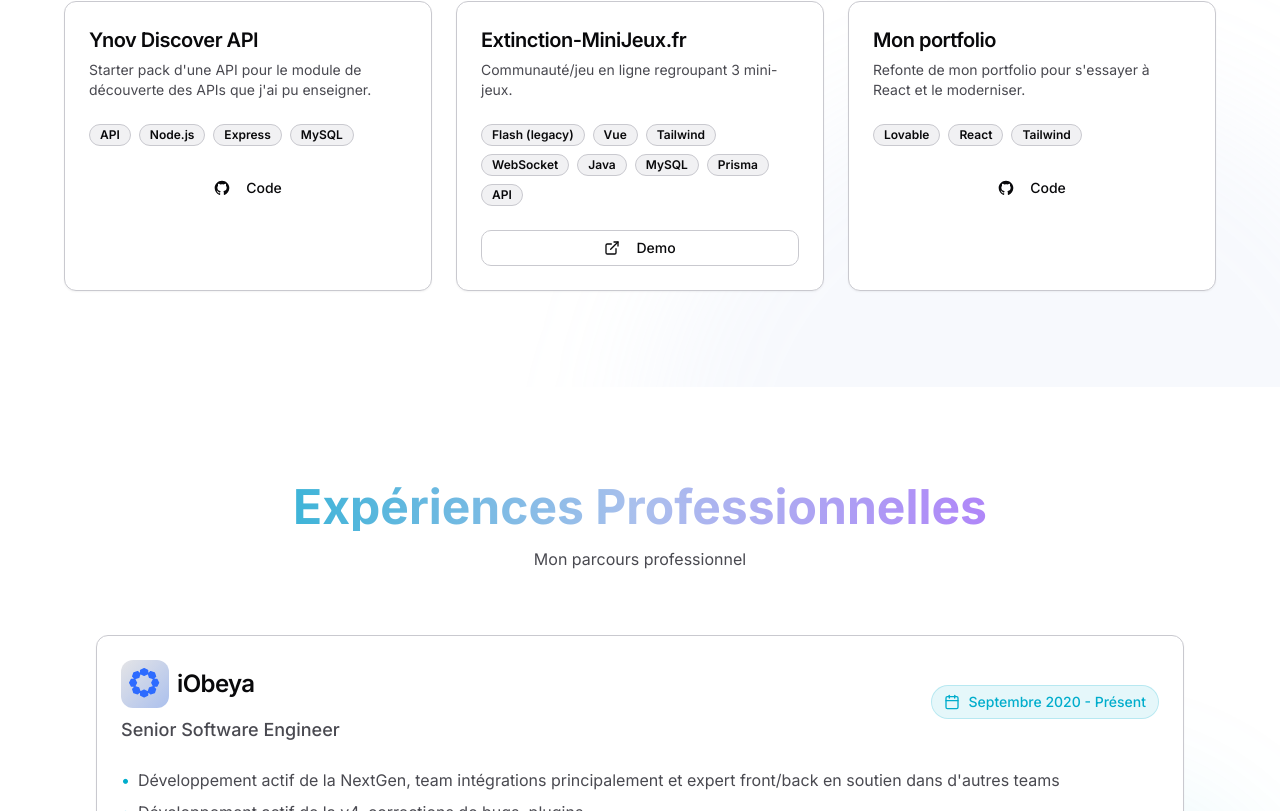
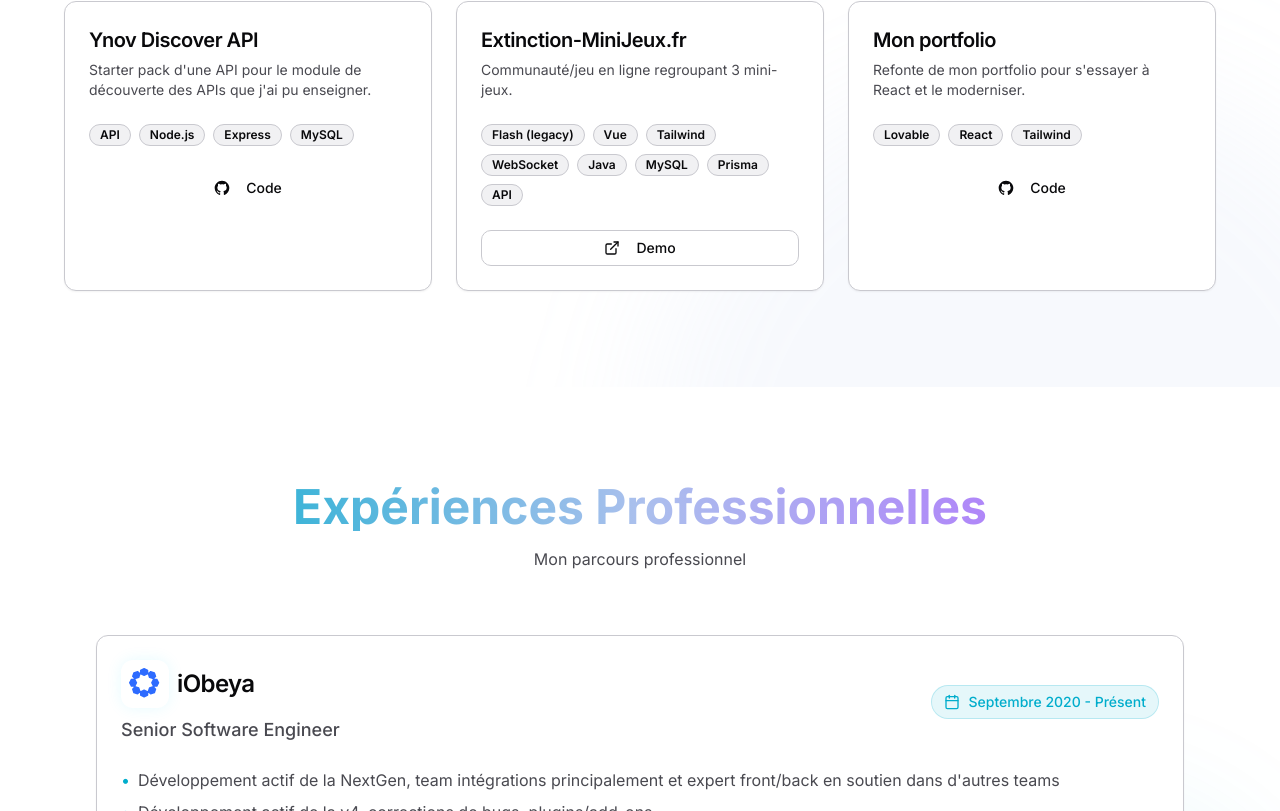
Before and after one commit to quentin-desbin/personal-portfolio, a React (Vite) app: page /#contact in a window 1280 px wide. Shown: the part 1989-2800 px from the top of the page. Built offline with nearby package versions, Linux system fonts and the light colour scheme; the HTML template or start-up script is replaced by a standard one.

Commit message:
:recycle: review experience

```diff
--- /dev/null
+++ b/src/components/Experience.css
@@ -0,0 +1,3 @@
+.default-shadow {
+	box-shadow: 0 0 15px hsl(189 100% 50% / 0.1);
+}
--- a/src/components/Experience.tsx
+++ b/src/components/Experience.tsx
@@ -1,7 +1,8 @@
 import { Badge } from "@/components/ui/badge";
 import { Card, CardContent, CardHeader, CardTitle } from "@/components/ui/card";
-import { Building2, Calendar } from "lucide-react";
+import { Calendar } from "lucide-react";
 import { useScrollAnimation } from "@/hooks/useScrollAnimation";
+import "./Experience.css";
 
 const Experience = () => {
   const { elementRef, isVisible } = useScrollAnimation();
@@ -13,9 +14,11 @@ const Experience = () => {
       period: "Septembre 2020 - Présent",
       responsibilities: [
         "Développement actif de la NextGen, team intégrations principalement et expert front/back en soutien dans d'autres teams",
-        "Développement actif de la v4, corrections de bugs, plugins",
+        "Développement actif de la v4, corrections de bugs, plugins/add-ons",
         "Création Team Intégrations et des socles techniques (refontes d'API, monitoring, cloud)",
-				"Participation aux choix arcchitecturaux et technologiques"
+				"Conception d'architectures",
+				"Participation aux différents comités techniques",
+				"Facilitateur transverse"
       ],
       technologies: ["Angular.JS", "Java (Quarkus et Spring)", "Node.js", "Vue", "Docker", "Kubernetes", "Elasticsearch", "Redis" ],
     },
@@ -85,7 +88,7 @@ const Experience = () => {
                 <div className="flex flex-col sm:flex-row sm:items-center sm:justify-between gap-4">
                   <div>
                     <CardTitle className="text-2xl mb-2 flex items-center gap-2 group-hover:text-primary transition-colors duration-300">
-                      <div className="p-2 rounded-lg bg-gradient-to-br from-secondary to-accent group-hover:animate-glow-pulse">
+                      <div className="p-2 rounded-lg default-shadow group-hover:animate-glow-pulse">
 												<img src={'/' + exp.logo} alt={exp.company + ' logo'} className="h-8 w-8 rounded object-contain text-background" />
                       </div>
                       {exp.company}
```
